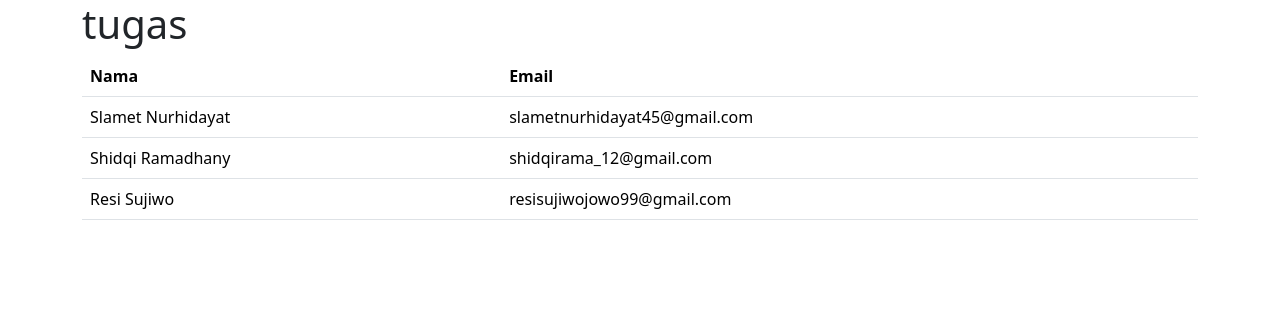
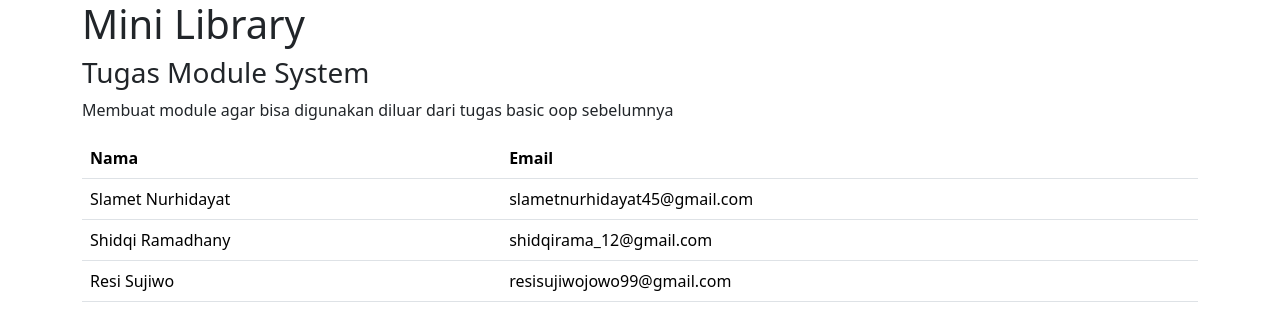
Before and after one commit to Memetz45/Tugas-OOP, a website with bundled scripts: page index.html in a window 1280 px wide. Built offline with nearby package versions, Linux system fonts and the light colour scheme.

Commit message:
menambahkan kalimat

```diff
--- a/index.html
+++ b/index.html
@@ -13,7 +13,9 @@
 
 <body>
     <div class="container">
-        <h1>tugas</h1>
+        <h1>Mini Library</h1>
+        <h3>Tugas Module System</h3>
+        <p>Membuat module agar bisa digunakan diluar dari tugas basic oop sebelumnya</p>
         <div id="app"></div>
 
 
```
